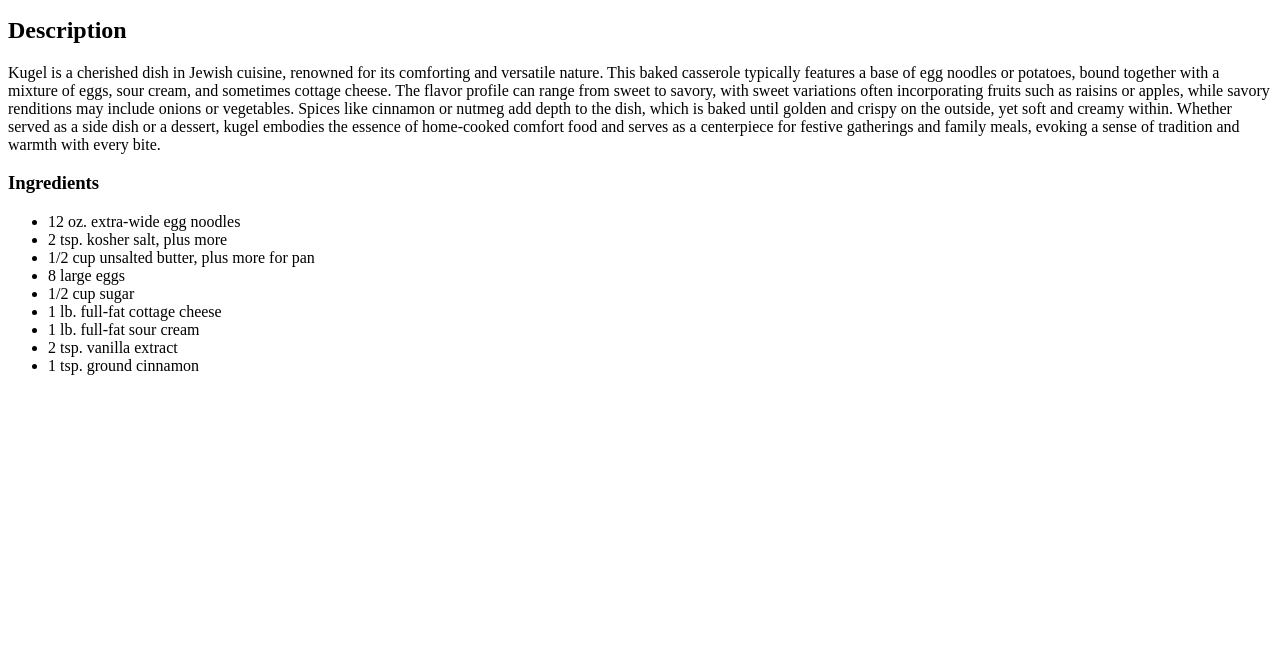
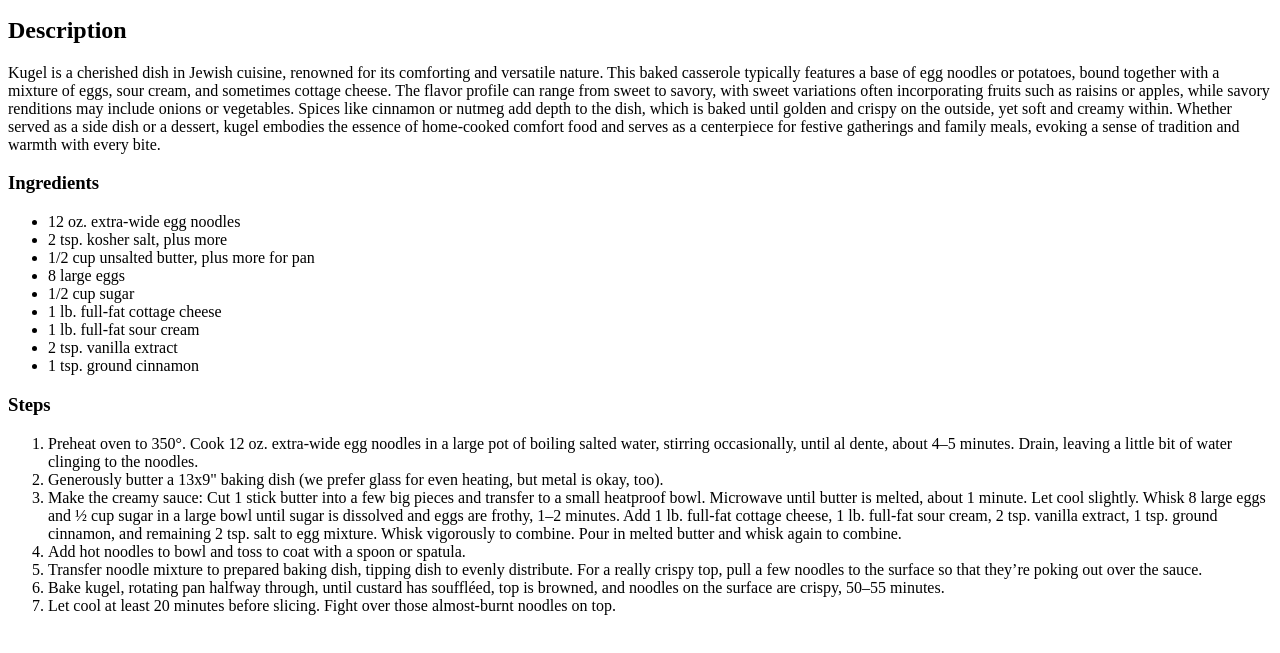
Before and after one commit to hayleymh/odin-recipes, a plain HTML site: page recipes/kugel.html in a window 1280 px wide. Shown: the part 101-754 px from the top of the page. Drawn offline with Linux system fonts and the light colour scheme.

Commit message:
Add prep instructions to kugel recipe

```diff
--- a/recipes/kugel.html
+++ b/recipes/kugel.html
@@ -27,5 +27,20 @@
                 <li>2 tsp. vanilla extract</li>
                 <li>1 tsp. ground cinnamon</li>
              </ul>
+             <h3>Steps</h3>
+             <ol>
+                <li>Preheat oven to 350°. Cook 12 oz. extra-wide egg noodles in a large pot of boiling salted water, stirring occasionally, until al dente, about 4–5 minutes.
+                    Drain, leaving a little bit of water clinging to the noodles.</li>
+                <li>Generously butter a 13x9" baking dish (we prefer glass for even heating, but metal is okay, too).</li>
+                <li>Make the creamy sauce: Cut 1 stick butter into a few big pieces and transfer to a small heatproof bowl.
+                    Microwave until butter is melted, about 1 minute. Let cool slightly. Whisk 8 large eggs and ½ cup sugar in a large bowl until sugar is dissolved and eggs are frothy, 1–2 minutes.
+                    Add 1 lb. full-fat cottage cheese, 1 lb. full-fat sour cream, 2 tsp. vanilla extract, 1 tsp. ground cinnamon, and remaining 2 tsp. salt to egg mixture.
+                    Whisk vigorously to combine. Pour in melted butter and whisk again to combine.</li>
+                <li>Add hot noodles to bowl and toss to coat with a spoon or spatula.</li>
+                <li>Transfer noodle mixture to prepared baking dish, tipping dish to evenly distribute. For a really crispy top,
+                    pull a few noodles to the surface so that they’re poking out over the sauce.</li>
+                <li>Bake kugel, rotating pan halfway through, until custard has souffléed, top is browned, and noodles on the surface are crispy, 50–55 minutes.</li>
+                <li>Let cool at least 20 minutes before slicing. Fight over those almost-burnt noodles on top.</li>
+             </ol>
     </body>
 </html>
```
